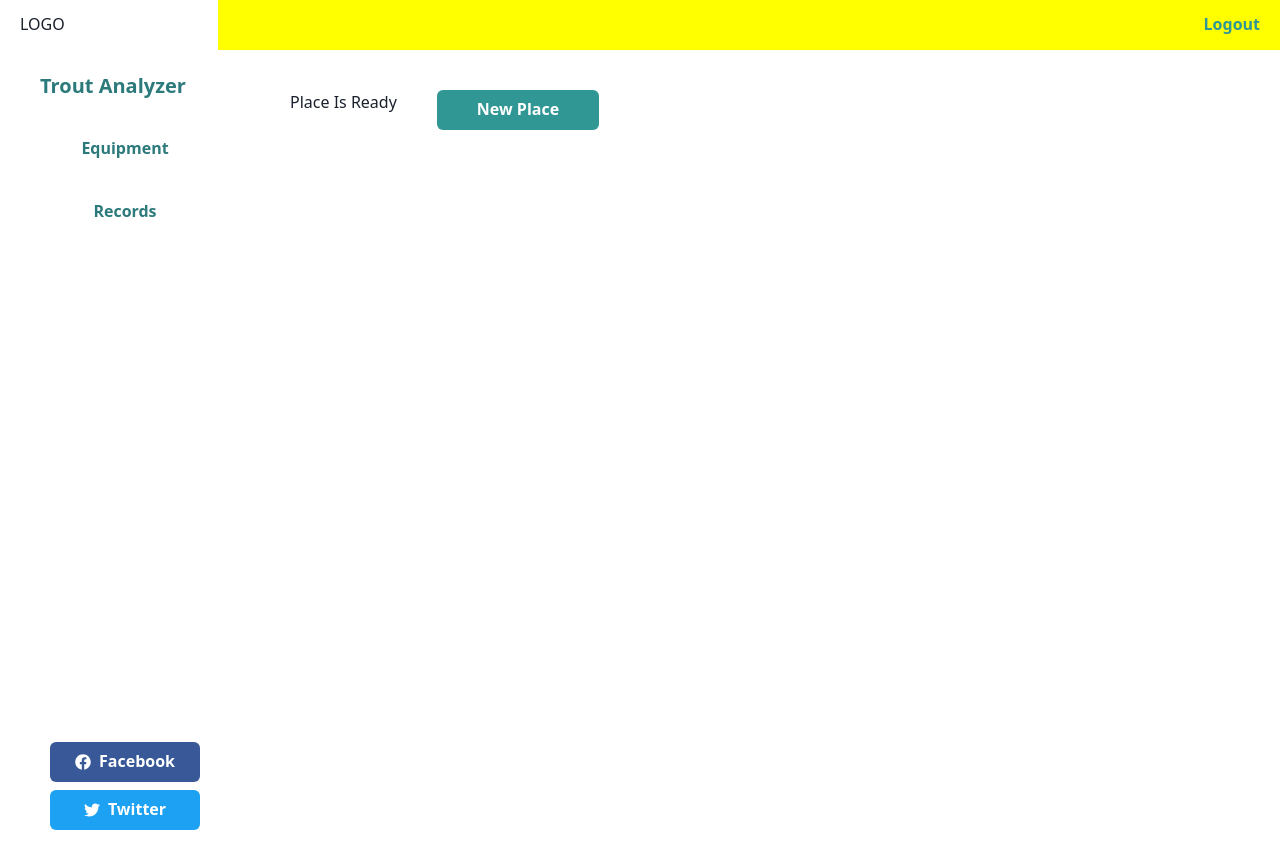
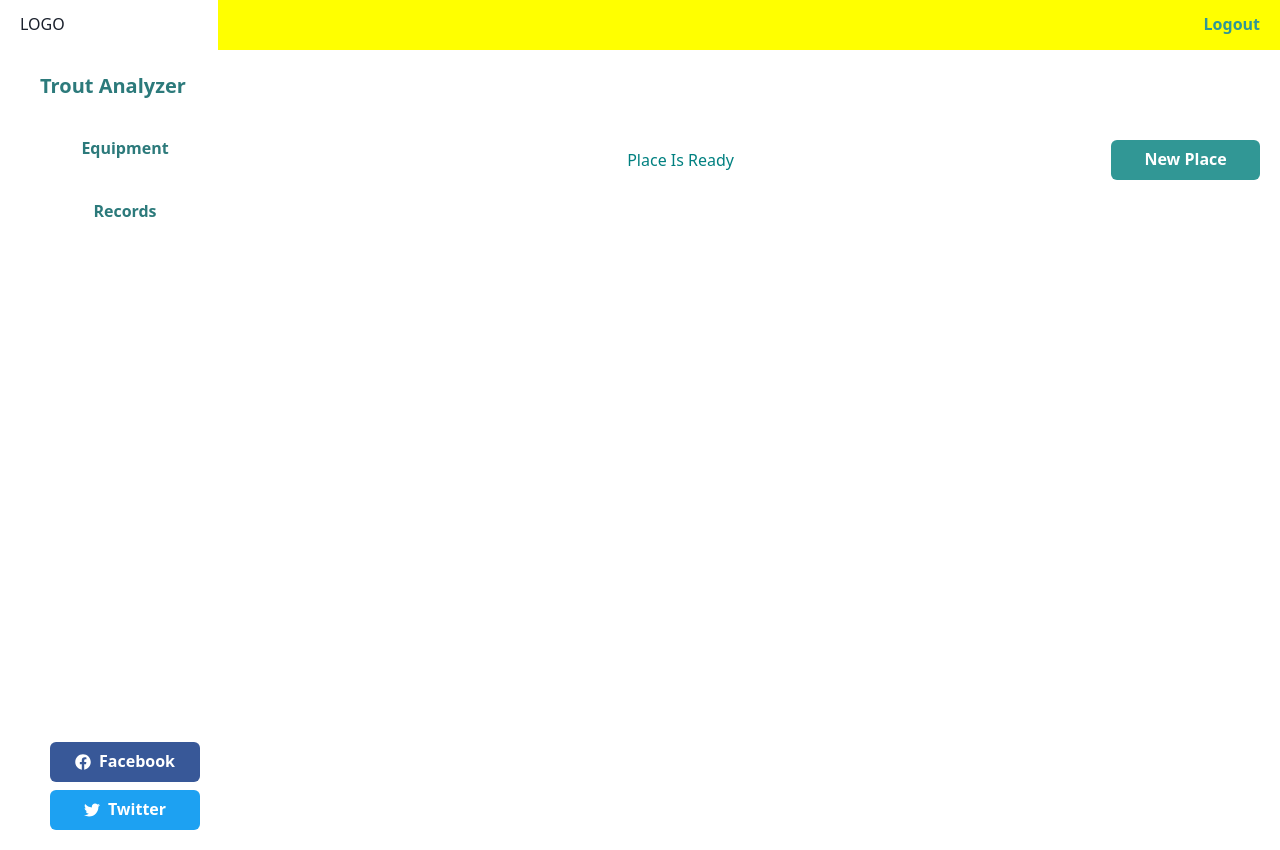
Before and after one commit to ksk-yoshiura/trout-analyzer-front, a Next.js app: page /preparation/place in a window 1280 px wide. Built offline with nearby package versions, Linux system fonts and the light colour scheme.

Commit message:
same as tackle

```diff
--- a/src/components/page/preparation/place.tsx
+++ b/src/components/page/preparation/place.tsx
@@ -8,11 +8,11 @@ import NextLink from "next/link"
 export default function PlaceIsReady(): JSX.Element {
   return (
     <>
-      <Flex pb={5} w="100%">
+      <Flex pt={50} w="100%" justifyContent={'center'}>
         <NextLink href="/records/serial_create" passHref>
-          <Link  pl={10} pr={10} colorScheme='teal'>Place Is Ready</Link>
+          <Link w='100%' as={'button'} color='teal'>Place Is Ready</Link>
         </NextLink>
-        <Button  pl={10} pr={10} colorScheme='teal'>New Place</Button>
+        <Button  mr={5} pl={10} pr={10} colorScheme='teal'>New Place</Button>
       </Flex>
     </>
   );
```
